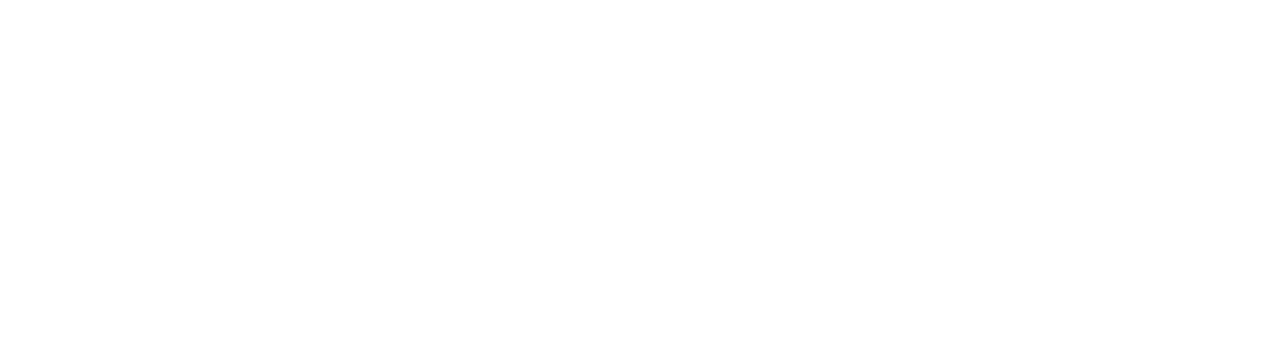
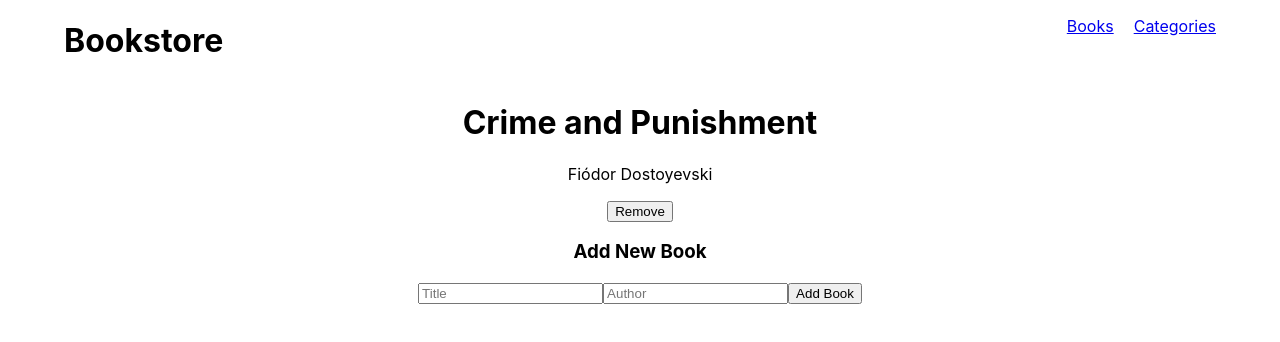
Before and after one commit to inakiesk/Bookstore-react-app, a React (Create React App) app: page / in a window 1280 px wide. Shown: the top 342 px of the page. Built offline with nearby package versions, Linux system fonts and the light colour scheme.

Commit message:
Update App.js with new components

```diff
--- a/src/App.js
+++ b/src/App.js
@@ -1,9 +1,17 @@
 import './App.css';
+import { Route, Routes } from 'react-router-dom';
+import Navbar from './pages/components/Navbar';
+import Books from './pages/Books';
+import Categories from './pages/Categories';
 
 function App() {
   return (
     <div className="App">
-
+      <Navbar />
+      <Routes>
+        <Route path="/" element={<Books />} />
+        <Route path="/Categories" element={<Categories />} />
+      </Routes>
     </div>
   );
 }
```
